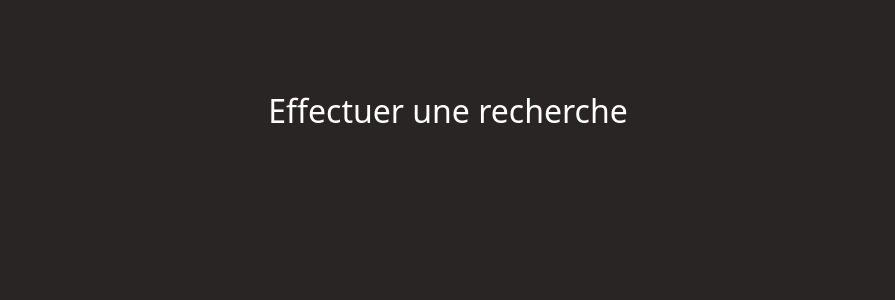
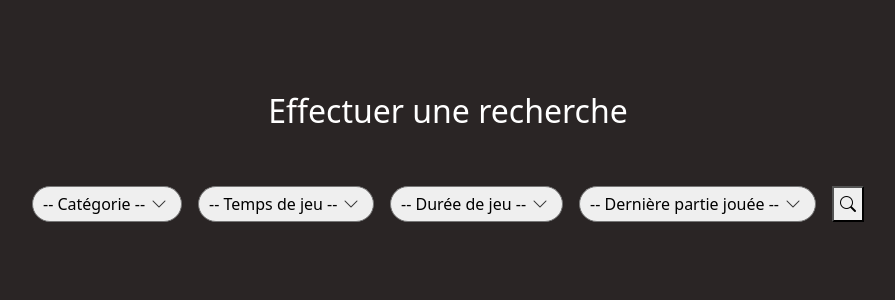
Before and after one commit to Brunod32/boardGamesLib, a Symfony app: template templates/home/index.html.twig in a window 1280 px wide. Shown: the part 196-496 px from the top of the page, without its empty margins (192-1087 px from the left). Run offline with Twig, Linux system fonts and the light colour scheme; the template is opened without the code that fills it, so the values that code supplies are empty; some libraries are stand-ins or nearby versions.

Commit message:
Prepared for games search

```diff
--- a/public/asset/style/style.css
+++ b/public/asset/style/style.css
@@ -30,3 +30,52 @@ body {
 .containerForm {
   max-width: 500px;
 }
+
+form {
+  display: flex;
+  flex-direction: row;
+  gap: 1rem;
+}
+
+form > select {
+  border-radius: 50px;
+  padding: 5px 10px;
+}
+
+/****** Décalage l'icône du select ******/
+/* 1. Conteneur pour positionner l'icône */
+.custom-select-wrapper {
+  position: relative; /* Clé pour positionner l'icône à l'intérieur */
+  display: inline-block; /* S'assure qu'il ne prend que l'espace nécessaire */
+}
+
+/* 2. Le Select lui-même */
+.custom-select-wrapper select {
+  /* Styles pour la forme (arrondi, padding) */
+  border-radius: 50px;
+  padding: 5px 10px;
+
+  /* Le 'padding-right' clé pour laisser de la place à notre icône personnalisée */
+  padding-right: 35px; /* Augmentez cette valeur pour plus d'espace */
+
+  /* Masque l'icône par défaut du navigateur */
+  -webkit-appearance: none;
+  -moz-appearance: none;
+  appearance: none;
+
+  /* Optionnel : supprime le bouton d'effacement dans IE */
+  &::-ms-expand {
+    display: none;
+  }
+}
+
+/* 3. L'icône personnalisée */
+.custom-select-wrapper .custom-select-icon {
+  position: absolute;
+  top: 50%; /* Centre verticalement */
+  right: 15px; /* Déplace-la pour qu'elle soit dans l'espace que vous avez créé */
+  transform: translateY(-50%); /* Ajustement précis du centrage vertical */
+  pointer-events: none; /* Important : permet de cliquer sur le select même si on clique sur l'icône */
+  color: #333; /* Couleur de votre icône */
+}
+/****** Fin décalage l'icône du select ******/
--- a/templates/home/index.html.twig
+++ b/templates/home/index.html.twig
@@ -18,6 +18,49 @@
     <div class="d-flex justify-content-center">
         <h2 class="mt-5">Effectuer une recherche</h2>
     </div>
+    <div class="d-flex justify-content-center">
+        <form action="{{ path('app_home')}}" class="mt-5">
+            <div class="custom-select-wrapper">
+                <select name="searchCategory" id="searchCategory">
+                    <option value="">-- Catégorie --</option>
+                    {% for category in categories %}
+                        <option value="{{ category.id }}">{{ category.name }}</option>
+                    {% endfor %}
+                </select>
+                <i class="bi bi-chevron-down custom-select-icon"></i>
+            </div>
+            <div class="custom-select-wrapper">
+                <select name="searchNbPlayers" id="searchNbPlayers">
+                    <option value="">-- Temps de jeu --</option>
+                    {% for nbPlayer in nbPlayers %}
+                        <option value="{{ nbPlayer.id }}">{{ nbPlayer.getPlayersLabel }}</option>
+                    {% endfor %}
+                </select>
+                <i class="bi bi-chevron-down custom-select-icon"></i>
+            </div>
+            <div class="custom-select-wrapper">
+                <select name="searchGameDuration" id="searchGameDuration">
+                    <option value="">-- Durée de jeu --</option>
+                    {% for game in games %}
+                        <option value="{{ game.id }}">{{ game.getDuration }}</option>
+                    {% endfor %}
+                </select>
+                <i class="bi bi-chevron-down custom-select-icon"></i>
+            </div>
+            <div class="custom-select-wrapper">
+                <select name="searchGameLastDatePlayed" id="searchGameLastDatePlayed">
+                    <option value="">-- Dernière partie jouée --</option>
+                    {% for game in games %}
+                        <option value="{{ game.id }}">{{ game.getLastDatePlayed }}</option>
+                    {% endfor %}
+                </select>
+                <i class="bi bi-chevron-down custom-select-icon"></i>
+            </div>
+
+
+            <button type="submit" id="go" title="Go"><i class="bi bi-search"></i></button>
+        </form>
+    </div>
 
 </div>
 {% endblock %}
```
Also changed, not shown: src/Controller/HomeController.php (+17 -2 lines).
